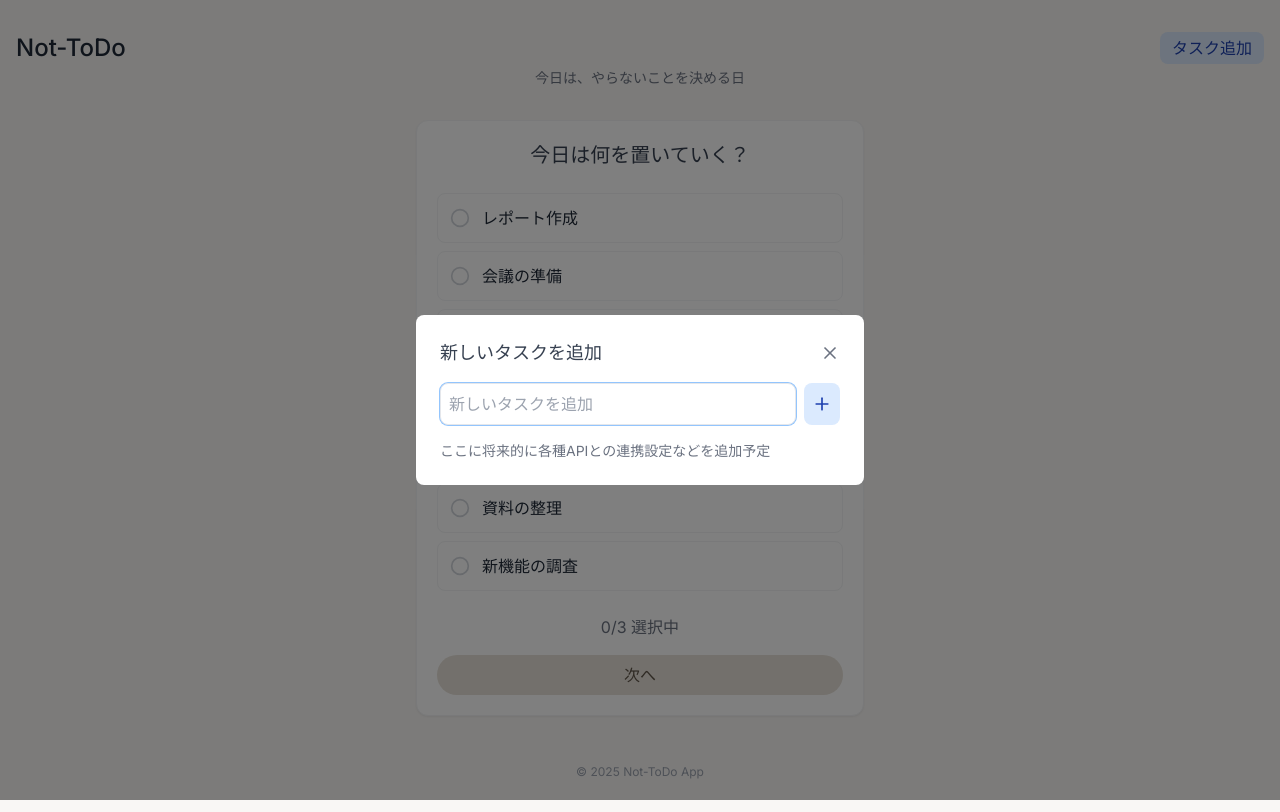
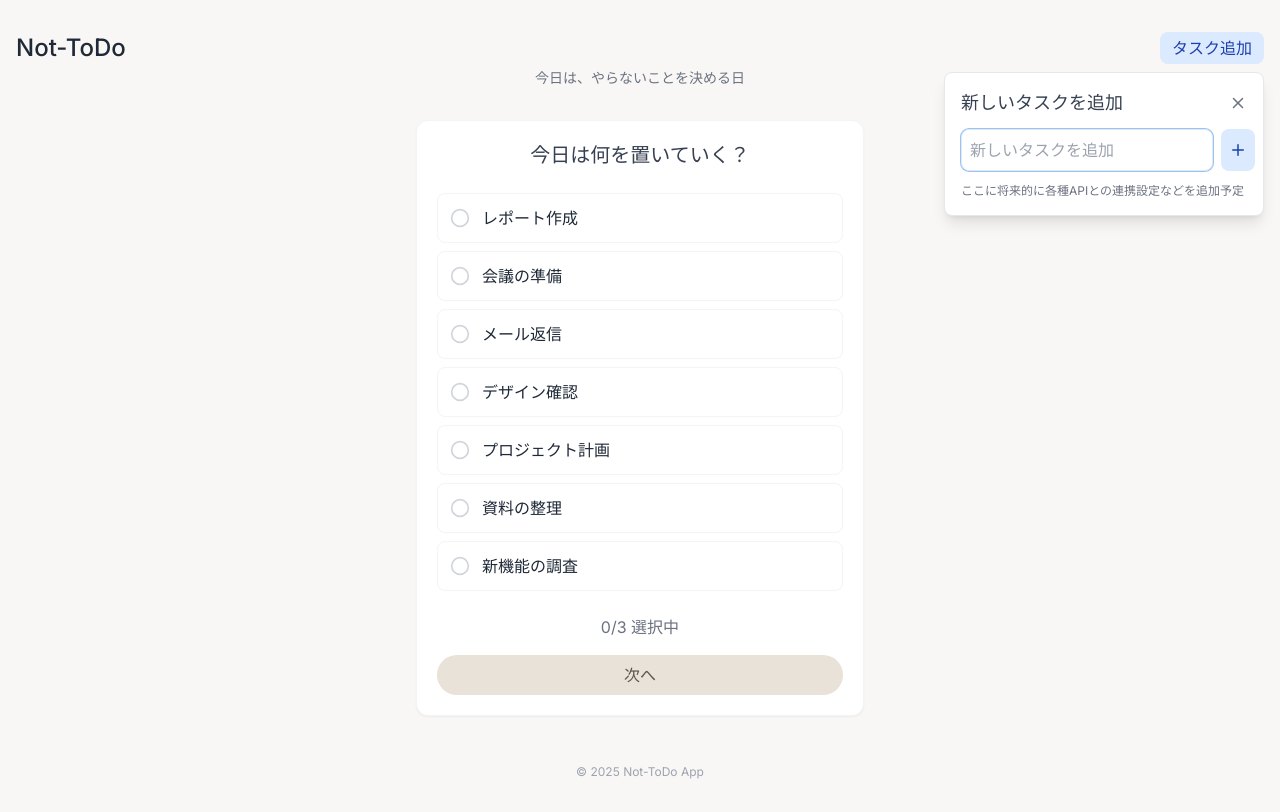
Before and after one commit to Dakuon-Devin/Not_TODO, a React (Vite) app: page / in a window 1280 px wide. Both pictures are taken after a click on the button "タスク追加". Built offline with nearby package versions, Linux system fonts and the light colour scheme; the HTML template or start-up script is replaced by a standard one.

Commit message:
ハンバーガーメニュー実装の改善: useRefを使用したドロップダウン実装
Co-Authored-By: Dakuon <takako.recruit@gmail.com>

```diff
--- a/src/components/Header.tsx
+++ b/src/components/Header.tsx
@@ -1,5 +1,5 @@
 // src/components/Header.tsx
-import React, { useState } from 'react';
+import React, { useState, useRef, useEffect } from 'react';
 import { FiPlus, FiX } from 'react-icons/fi';
 import { Task } from '@/types';
 import { generateId, getTodayDate } from '@/utils/storage';
@@ -9,8 +9,10 @@ interface HeaderProps {
 }
 
 const Header: React.FC<HeaderProps> = ({ onAddTask }) => {
-  const [showModal, setShowModal] = useState(false);
+  const [isOpen, setIsOpen] = useState(false);
   const [newTaskTitle, setNewTaskTitle] = useState('');
+  const menuRef = useRef<HTMLDivElement>(null);
+  const buttonRef = useRef<HTMLButtonElement>(null);
 
   // 新しいタスクを追加
   const handleAddTask = (e: React.FormEvent) => {
@@ -26,51 +28,68 @@ const Header: React.FC<HeaderProps> = ({ onAddTask }) => {
 
     onAddTask(newTask);
     setNewTaskTitle('');
-    setShowModal(false);
+    setIsOpen(false);
   };
 
+  // 画面外クリック時にメニューを閉じる
+  useEffect(() => {
+    const handleClickOutside = (event: MouseEvent) => {
+      if (
+        menuRef.current &&
+        !menuRef.current.contains(event.target as Node) &&
+        buttonRef.current &&
+        !buttonRef.current.contains(event.target as Node)
+      ) {
+        setIsOpen(false);
+      }
+    };
+
+    document.addEventListener('mousedown', handleClickOutside);
+    return () => {
+      document.removeEventListener('mousedown', handleClickOutside);
+    };
+  }, []);
+
   return (
-    <div className="mb-8 relative">
+    <div className="mb-8">
       <header className="mb-4">
         <div className="flex justify-between items-center">
           <h1 className="text-2xl font-medium text-gray-800">
             Not-ToDo
           </h1>
+          <div className="relative">
             <button
+              ref={buttonRef}
               onClick={() => {
-              console.log('Button clicked, setting showModal to true');
-              setShowModal(true);
+                console.log('Button clicked, toggling menu');
+                setIsOpen(!isOpen);
               }}
               className="px-3 py-1 rounded-lg bg-blue-100 hover:bg-blue-200 focus:outline-none text-blue-800"
               type="button"
             >
               タスク追加
             </button>
-        </div>
-        <p className="text-center text-gray-500 text-sm mt-1">
-          今日は、やらないことを決める日
-        </p>
-      </header>
 
-      {/* タスク追加モーダル */}
-      {showModal && (
-        <div className="fixed inset-0 bg-black bg-opacity-50 flex items-center justify-center z-50" onClick={() => setShowModal(false)}>
-          <div className="bg-white rounded-lg p-6 w-full max-w-md mx-4" onClick={(e) => e.stopPropagation()}>
-            <div className="flex justify-between items-center mb-4">
+            {isOpen && (
+              <div
+                ref={menuRef}
+                className="absolute right-0 top-10 bg-white rounded-lg shadow-lg border border-gray-200 p-4 w-80 z-50"
+              >
+                <div className="flex justify-between items-center mb-3">
                   <h3 className="text-lg font-medium text-gray-700">
                     新しいタスクを追加
                   </h3>
                   <button
-                onClick={() => setShowModal(false)}
+                    onClick={() => setIsOpen(false)}
                     className="text-gray-500 hover:text-gray-700"
                     type="button"
                   >
-                <FiX size={20} />
+                    <FiX size={18} />
                   </button>
                 </div>
 
                 <form onSubmit={handleAddTask}>
-              <div className="flex gap-2 mb-4">
+                  <div className="flex gap-2 mb-3">
                     <input
                       type="text"
                       value={newTaskTitle}
@@ -84,17 +103,22 @@ const Header: React.FC<HeaderProps> = ({ onAddTask }) => {
                       className="p-2 bg-blue-100 text-blue-800 rounded-lg hover:bg-blue-200"
                       disabled={!newTaskTitle.trim()}
                     >
-                  <FiPlus size={20} />
+                      <FiPlus size={18} />
                     </button>
                   </div>
                 </form>
 
-            <div className="text-sm text-gray-500 mt-2">
+                <div className="text-xs text-gray-500 mt-2">
                   ここに将来的に各種APIとの連携設定などを追加予定
                 </div>
               </div>
+            )}
           </div>
-      )}
+        </div>
+        <p className="text-center text-gray-500 text-sm mt-1">
+          今日は、やらないことを決める日
+        </p>
+      </header>
     </div>
   );
 };
```
Lines whose indentation alone changed are shown as unchanged.
